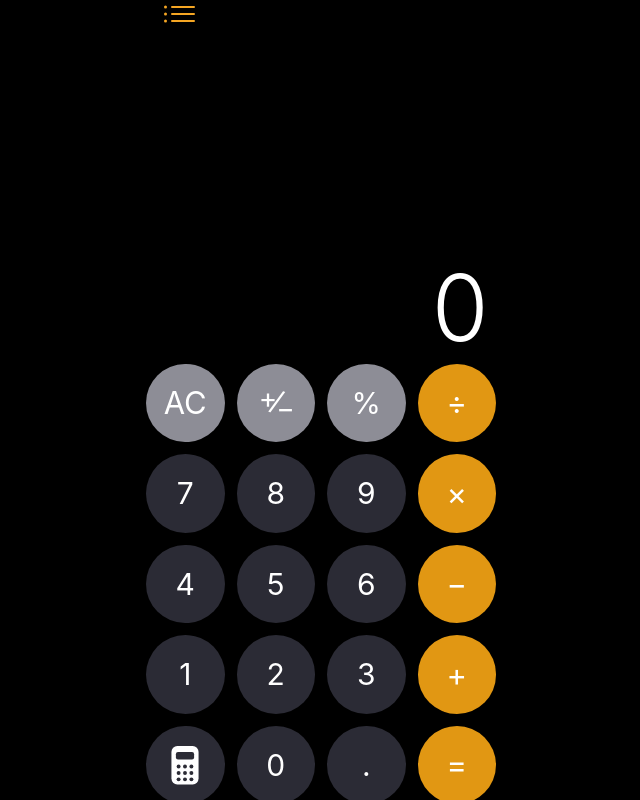
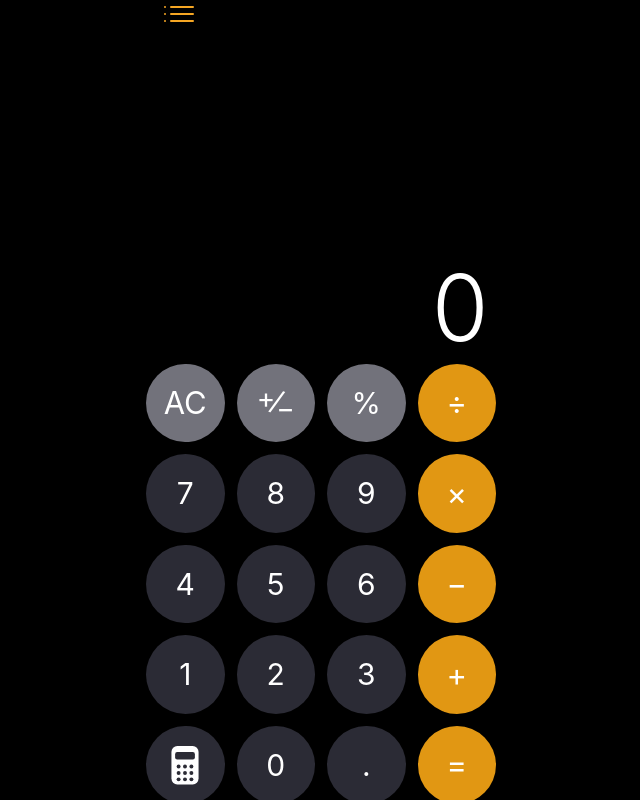
Before and after one commit to Knicksdebo22/Calculator, a React (Vite) app: page / in a window 1280 px wide. Shown: the whole page, without its empty margins (319-959 px from the left). Built offline with nearby package versions, Linux system fonts and the light colour scheme.

Commit message:
refine gray buttons and icon spacing

```diff
--- a/src/App.tsx
+++ b/src/App.tsx
@@ -61,7 +61,7 @@ function CalcIcon() {
   return (
     <svg viewBox="0 0 24 24" className="calc-icon" aria-hidden="true">
       <rect x="4.25" y="1.2" width="15.5" height="21.9" rx="3.35" fill="currentColor" />
-      <rect x="6.8" y="4.6" width="10.4" height="4.3" rx="1.2" fill="#2b2b35" />
+      <rect x="6.35" y="4.6" width="11.3" height="4.3" rx="1.2" fill="#2b2b35" />
       <circle cx="8.35" cy="12.9" r="1.12" fill="#2b2b35" />
       <circle cx="12" cy="12.9" r="1.12" fill="#2b2b35" />
       <circle cx="15.65" cy="12.9" r="1.12" fill="#2b2b35" />
--- a/src/index.css
+++ b/src/index.css
@@ -56,7 +56,7 @@ button {
   display: block;
   width: 24px;
   height: 2px;
-  margin-left: 7px;
+  margin-left: 6px;
   border-radius: 999px;
   background: #f5a623;
 }
@@ -64,10 +64,10 @@ button {
 .top-accent span::before {
   content: "";
   position: absolute;
-  left: -7px;
+  left: -6px;
   top: 50%;
-  width: 3px;
-  height: 3px;
+  width: 2px;
+  height: 2px;
   transform: translateY(-50%);
   border-radius: 999px;
   background: #f5a623;
@@ -142,7 +142,7 @@ button {
 }
 
 .calc-button.gray {
-  background: #8d8d96;
+  background: #72727b;
   color: white;
 }
 
@@ -190,7 +190,7 @@ button {
 
 .pm-plus {
   top: 1px;
-  left: 3px;
+  left: 1px;
 }
 
 .pm-minus {
```
